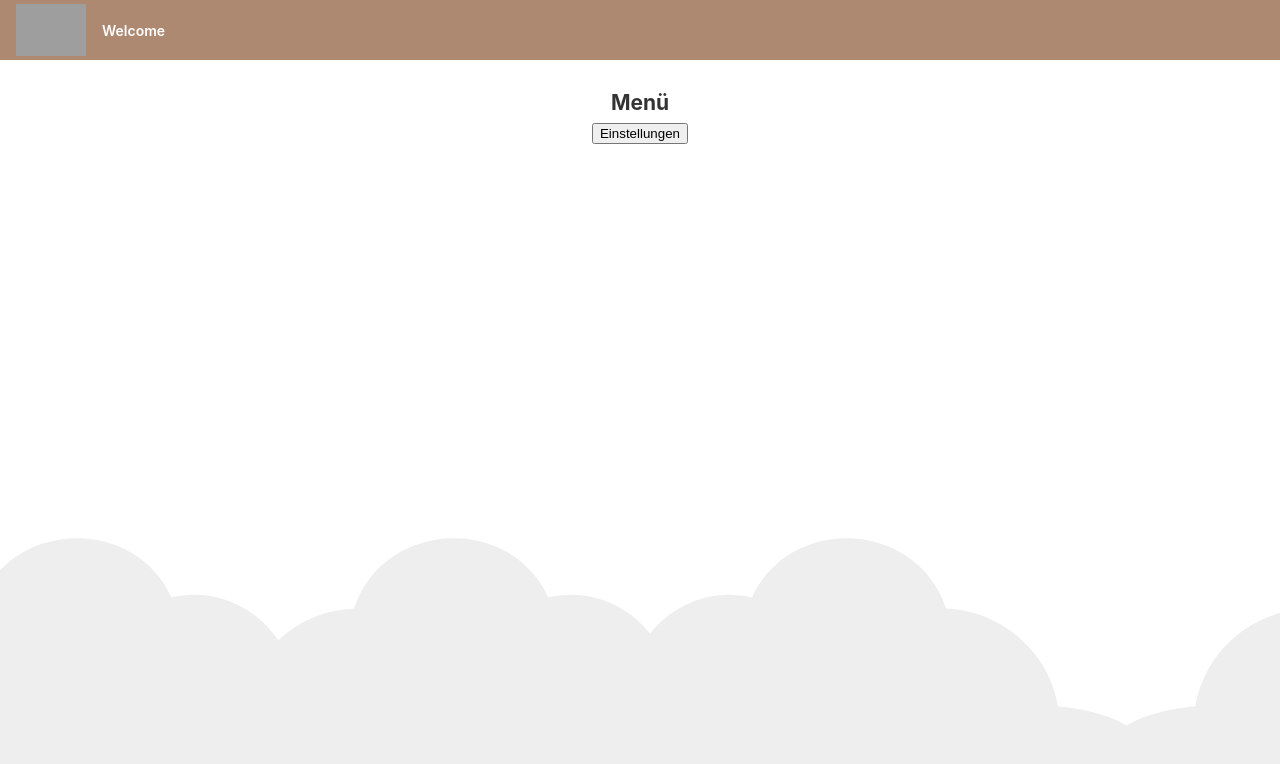
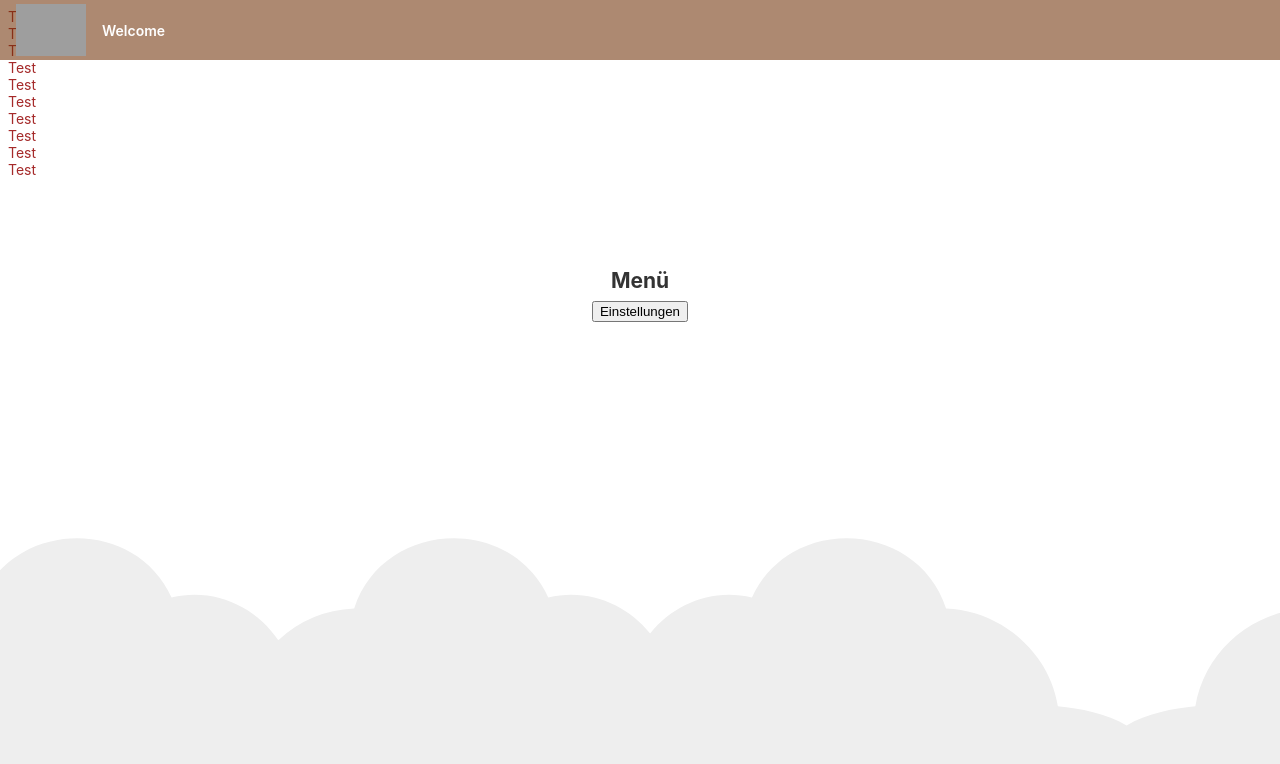
Before and after one commit to Gennrich/chessGUI, an Angular app in the folder chessGUIProject/: page / in a window 1280 px wide. Shown: the top 764 px of the page. Built offline with nearby package versions, Linux system fonts and the light colour scheme; grey boxes are pictures that could not be loaded.

Commit message:
Sidebar hinzugefügt

```diff
--- a/chessGUIProject/src/app/app.component.html
+++ b/chessGUIProject/src/app/app.component.html
@@ -76,13 +76,21 @@
     width: 1920px;
   }
 
+  .wrapper {
+    align-items: stretch;
+    display: flex;
+    width: 100%;
+    color: brown;
+  }
 
+  #sidebar {
+    min-width: 250px;
+    max-width: 250px;
+    min-height: 100px;
+  }
 
-  @media screen and (max-width: 575px) {
-    svg#rocket-smoke {
-      display: none;
-      visibility: hidden;
-    }
+  #sidebar.active {
+    margin-left: -250px;
   }
 </style>
 
@@ -95,6 +103,23 @@
   />
   <span>Welcome</span>
     <div class="spacer"></div>
+
+</div>
+
+<!-- Sidebar -->
+<div class="wrapper">
+  <nav id="sidebar">
+    <p>Test</p>
+    <p>Test</p>
+    <p>Test</p>
+    <p>Test</p>
+    <p>Test</p>
+    <p>Test</p>
+    <p>Test</p>
+    <p>Test</p>
+    <p>Test</p>
+    <p>Test</p>
+  </nav>
 
 </div>
 
```
